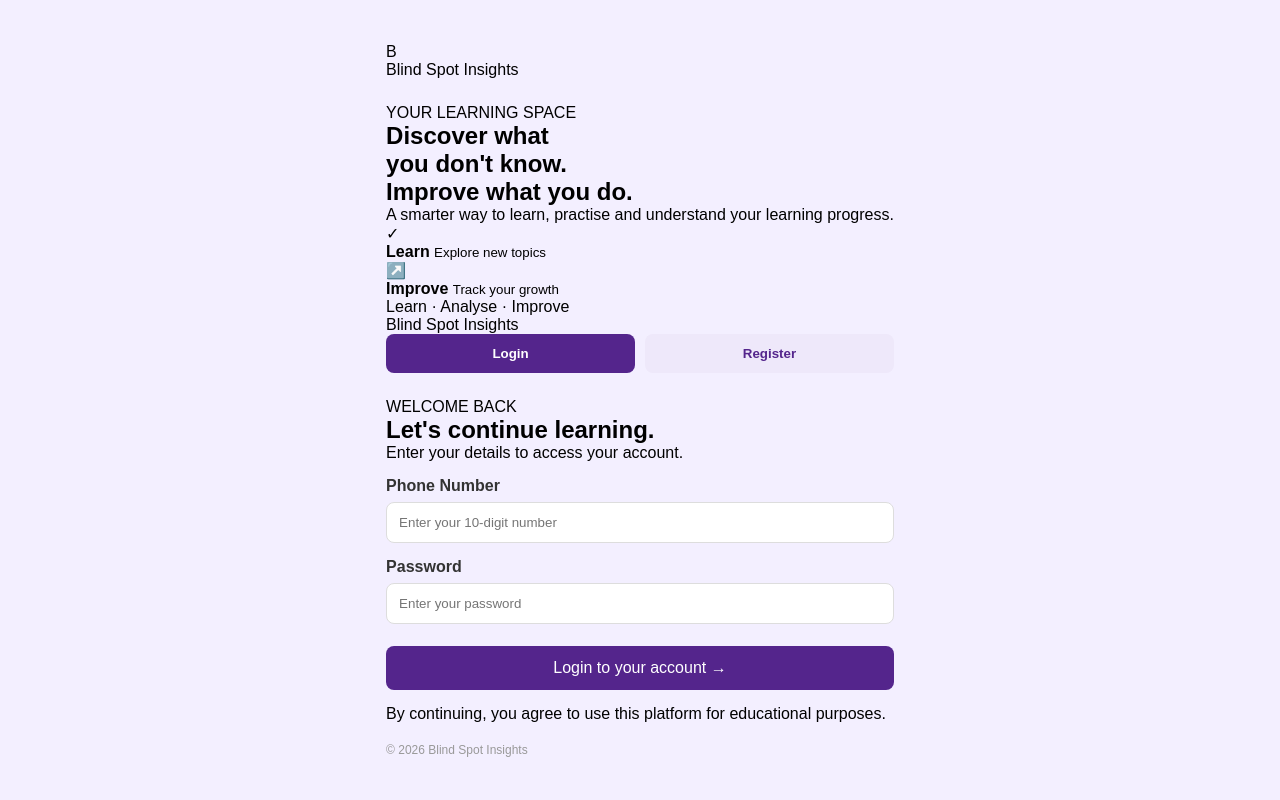
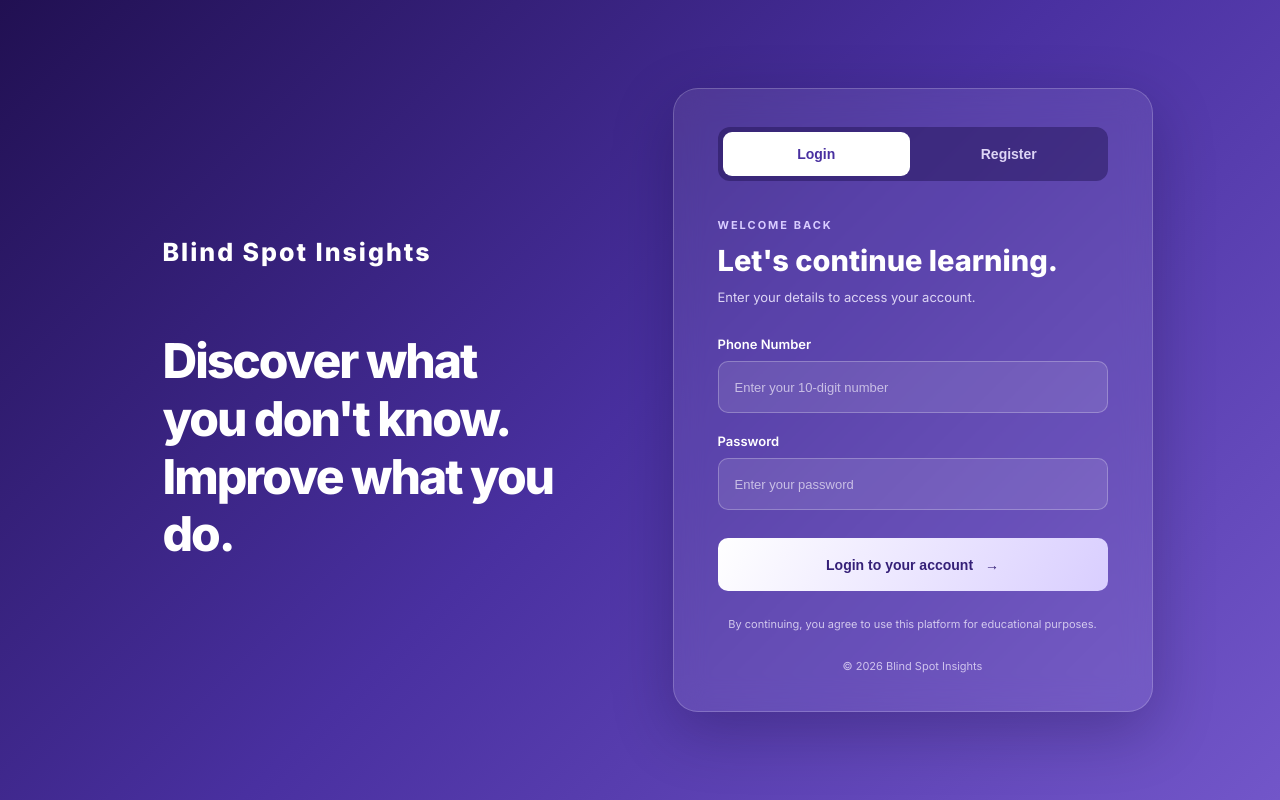
Before and after one commit to vishethavasu-lgtm/BlindSpot, a plain HTML site: page index.html in a window 1280 px wide. Drawn offline with Linux system fonts and the light colour scheme.

Commit message:
Complete login and registration module

```diff
--- a/css/auth.css
+++ b/css/auth.css
@@ -1,137 +1,322 @@
+@import url('https://fonts.googleapis.com/css2?family=Inter:wght@400;500;600;700;800&display=swap');
+
+:root {
+    --purple-dark: #211052;
+    --purple-main: #4930a0;
+    --purple-light: #7256c9;
+    --lavender: #d8ccff;
+    --white: #ffffff;
+}
+
 * {
     margin: 0;
     padding: 0;
     box-sizing: border-box;
-    font-family: Arial, sans-serif;
 }
 
 body {
+    font-family: 'Inter', sans-serif;
+    min-height: 100vh;
+    background: linear-gradient(135deg, #211052, #4930a0, #7256c9);
+    color: white;
+}
+
+/* MAIN CONTAINER */
+
+.auth-container {
     min-height: 100vh;
     display: flex;
+    align-items: center;
+    justify-content: center;
+    gap: 45px;
+    padding: 35px;
+}
+
+/* LEFT BRANDING */
+
+.welcome-panel {
+    flex: 1;
+    max-width: 500px;
+    min-height: 500px;
+    display: flex;
+    flex-direction: column;
+    justify-content: center;
+    padding: 35px;
+}
+
+.brand {
+    display: flex;
+    flex-direction: column;
+    gap: 8px;
+    margin-bottom: 65px;
+}
+
+.brand-icon {
+    display: none;
+}
+
+.brand span {
+    font-size: 25px;
+    font-weight: 800;
+    letter-spacing: 2px;
+}
+
+.brand strong {
+    font-size: 34px;
+    color: var(--lavender);
+    letter-spacing: 5px;
+}
+
+.welcome-content h1 {
+    font-size: 48px;
+    line-height: 1.2;
+    font-weight: 800;
+    letter-spacing: -2px;
+    color: white;
+}
+
+.welcome-content h2 {
+    margin-top: 15px;
+    font-size: 25px;
+    letter-spacing: 7px;
+    color: var(--lavender);
+}
+
+/* REMOVE OLD CONTENT */
+
+.welcome-content .eyebrow,
+.welcome-content p,
+.learning-illustration,
+.panel-footer {
+    display: none !important;
+}
+
+/* RIGHT FORM PANEL */
+
+.form-panel {
+    flex: 1;
+    max-width: 480px;
+    min-height: 580px;
+    padding: 38px;
+    display: flex;
+    flex-direction: column;
     justify-content: center;
     align-items: center;
-    background: #f3efff;
+    background: rgba(255,255,255,0.08);
+    border: 1px solid rgba(255,255,255,0.20);
+    border-radius: 25px;
+    box-shadow: 0 20px 60px rgba(10,0,40,0.25);
+    backdrop-filter: blur(15px);
+}
+
+.mobile-brand {
+    display: none;
+}
+
+.form-wrapper {
+    width: 100%;
+    max-width: 390px;
+}
+
+/* TABS */
+
+.tabs {
+    display: flex;
+    gap: 5px;
+    padding: 5px;
+    margin-bottom: 32px;
+    background: rgba(20,8,65,0.4);
+    border-radius: 12px;
+}
+
+.tab {
+    flex: 1;
+    padding: 14px;
+    border: none;
+    border-radius: 9px;
+    background: transparent;
+    color: #ddd5f5;
+    font-size: 14px;
+    font-weight: 600;
+    cursor: pointer;
+    transition: 0.3s;
+}
+
+.tab.active {
+    background: white;
+    color: var(--purple-main);
+}
+
+/* FORM HEADING */
+
+.form-heading {
+    margin-bottom: 28px;
+}
+
+.eyebrow {
+    font-size: 11px;
+    font-weight: 700;
+    letter-spacing: 2px;
+    color: var(--lavender);
+}
+
+.form-heading h2 {
+    font-size: 29px;
+    margin-top: 10px;
+    font-weight: 800;
+    color: white;
+}
+
+.form-heading p {
+    font-size: 13px;
+    margin-top: 9px;
+    line-height: 1.6;
+    color: #ddd5f5;
+}
+
+/* LABELS */
+
+.form-wrapper label {
+    display: block;
+    margin-bottom: 9px;
+    font-size: 13px;
+    font-weight: 600;
+    color: white;
+}
+
+/* INPUT FIELDS */
+
+.form-wrapper input {
+    width: 100%;
+    height: 52px;
+    padding: 0 16px;
+    margin-bottom: 20px;
+    border: 1px solid rgba(255,255,255,0.25);
+    border-radius: 10px;
+    background: rgba(255,255,255,0.10);
+    color: white;
+    font-size: 13px;
+    outline: none;
+    transition: 0.3s;
+}
+
+.form-wrapper input::placeholder {
+    color: #c9bfe5;
+}
+
+.form-wrapper input:focus {
+    border-color: var(--lavender);
+    box-shadow: 0 0 0 3px rgba(210,196,255,0.15);
+    background: rgba(255,255,255,0.16);
+}
+
+/* BUTTON */
+
+.submit-btn {
+    width: 100%;
+    height: 53px;
+    margin-top: 8px;
+    border: none;
+    border-radius: 10px;
+    background: linear-gradient(120deg, white, #d9ceff);
+    color: #352078;
+    font-size: 14px;
+    font-weight: 800;
+    cursor: pointer;
+    transition: 0.3s;
+}
+
+.submit-btn:hover {
+    transform: translateY(-2px);
+    box-shadow: 0 8px 20px rgba(10,0,40,0.25);
+}
+
+.submit-btn span {
+    margin-left: 8px;
+}
+
+/* LINKS */
+
+.form-wrapper a {
+    color: var(--lavender);
+    text-decoration: none;
+    font-weight: 600;
+}
+
+/* HIDDEN FORM */
+
+.hidden {
+    display: none !important;
+}
+
+/* MESSAGE */
+
+#message {
+    margin-top: 15px;
+    font-size: 13px;
+    text-align: center;
+    color: white;
+}
+
+/* FOOTER */
+
+.form-bottom {
+    margin-top: 25px;
+    font-size: 11px;
+    line-height: 1.6;
+    text-align: center;
+    color: #d2c8ed;
+}
+
+.form-panel footer {
+    margin-top: 25px;
+    font-size: 11px;
+    color: #cfc3ed;
+    text-align: center;
+}
+
+/* RESPONSIVE */
+
+@media(max-width: 850px) {
+    .auth-container {
+        gap: 20px;
         padding: 20px;
     }
 
-.container {
-    width: 100%;
-    max-width: 420px;
-    text-align: center;
+    .welcome-content h1 {
+        font-size: 36px;
     }
 
-.brand {
-    margin-bottom: 25px;
+    .form-panel {
+        padding: 25px;
+    }
 }
 
-.brand h1 {
-    color: #54258c;
-    font-size: 28px;
+@media(max-width: 650px) {
+    .auth-container {
+        padding: 18px;
+        flex-direction: column;
     }
 
-.brand p {
-    color: #777;
-    margin-top: 8px;
-}
-
-.form-box {
-    background: white;
-    padding: 30px;
-    border-radius: 18px;
-    box-shadow: 0 5px 25px rgba(50, 20, 80, 0.1);
-    text-align: left;
-}
-
-.tabs {
-    display: flex;
-    gap: 10px;
-    margin-bottom: 25px;
-}
-
-.tabs button {
-    width: 50%;
-    padding: 12px;
-    border: none;
-    background: #eee8fa;
-    color: #54258c;
-    border-radius: 8px;
-    cursor: pointer;
-    font-weight: bold;
-}
-
-.tabs button.active {
-    background: #54258c;
-    color: white;
-}
-
-form h2 {
-    color: #54258c;
-    margin-bottom: 8px;
-}
-
-form p {
-    color: #888;
-    margin-bottom: 20px;
-}
-
-label {
-    display: block;
-    margin: 15px 0 7px;
-    color: #333;
-    font-weight: bold;
-}
-
-input {
-    width: 100%;
-    padding: 12px;
-    border: 1px solid #ddd;
-    border-radius: 8px;
-    outline: none;
-}
-
-input:focus {
-    border-color: #54258c;
-}
-
-.submit-btn {
-    width: 100%;
-    padding: 13px;
-    margin-top: 22px;
-    border: none;
-    border-radius: 8px;
-    background: #54258c;
-    color: white;
-    font-size: 16px;
-    cursor: pointer;
-}
-
-.submit-btn:hover {
-    background: #3d196b;
-}
-
-.hidden {
+    .welcome-panel {
         display: none;
     }
 
-#message {
-    text-align: center;
-    margin-top: 15px;
-    font-size: 14px;
-    font-weight: bold;
+    .form-panel {
+        width: 100%;
+        max-width: 450px;
+        min-height: auto;
+        padding: 30px 22px;
     }
 
-footer {
-    margin-top: 20px;
-    color: #999;
-    font-size: 12px;
+    .mobile-brand {
+        display: block;
+        margin-bottom: 28px;
+        font-size: 20px;
+        font-weight: 800;
     }
 
-@media (max-width: 480px) {
-    .form-box {
-        padding: 22px;
-    }
-
-    .brand h1 {
-        font-size: 24px;
+    .form-heading h2 {
+        font-size: 25px;
     }
 }
--- a/js/storage.js
+++ b/js/storage.js
@@ -1,21 +1,49 @@
 const Storage = {
     getUsers() {
-        return JSON.parse(localStorage.getItem("bsi_users")) || [];
+        try {
+            const users = localStorage.getItem("bsi_users");
+            return users ? JSON.parse(users) : [];
+        } catch (error) {
+            console.error("Error getting users:", error);
+            return [];
+        }
     },
 
     saveUsers(users) {
-        localStorage.setItem("bsi_users", JSON.stringify(users));
+        try {
+            localStorage.setItem("bsi_users", JSON.stringify(users));
+        } catch (error) {
+            console.error("Error saving users:", error);
+        }
     },
 
     getCurrentUser() {
-        return JSON.parse(localStorage.getItem("bsi_currentUser"));
+        try {
+            const user = localStorage.getItem("bsi_currentUser");
+            return user ? JSON.parse(user) : null;
+        } catch (error) {
+            console.error("Error getting current user:", error);
+            return null;
+        }
     },
 
     setCurrentUser(user) {
-        localStorage.setItem("bsi_currentUser", JSON.stringify(user));
+        try {
+            localStorage.setItem(
+                "bsi_currentUser",
+                JSON.stringify(user)
+            );
+        } catch (error) {
+            console.error("Error setting current user:", error);
+        }
     },
 
     logout() {
         localStorage.removeItem("bsi_currentUser");
+    },
+
+    clearAll() {
+        localStorage.removeItem("bsi_users");
+        localStorage.removeItem("bsi_currentUser");
     }
 };
```
Lines whose indentation alone changed are shown as unchanged.
